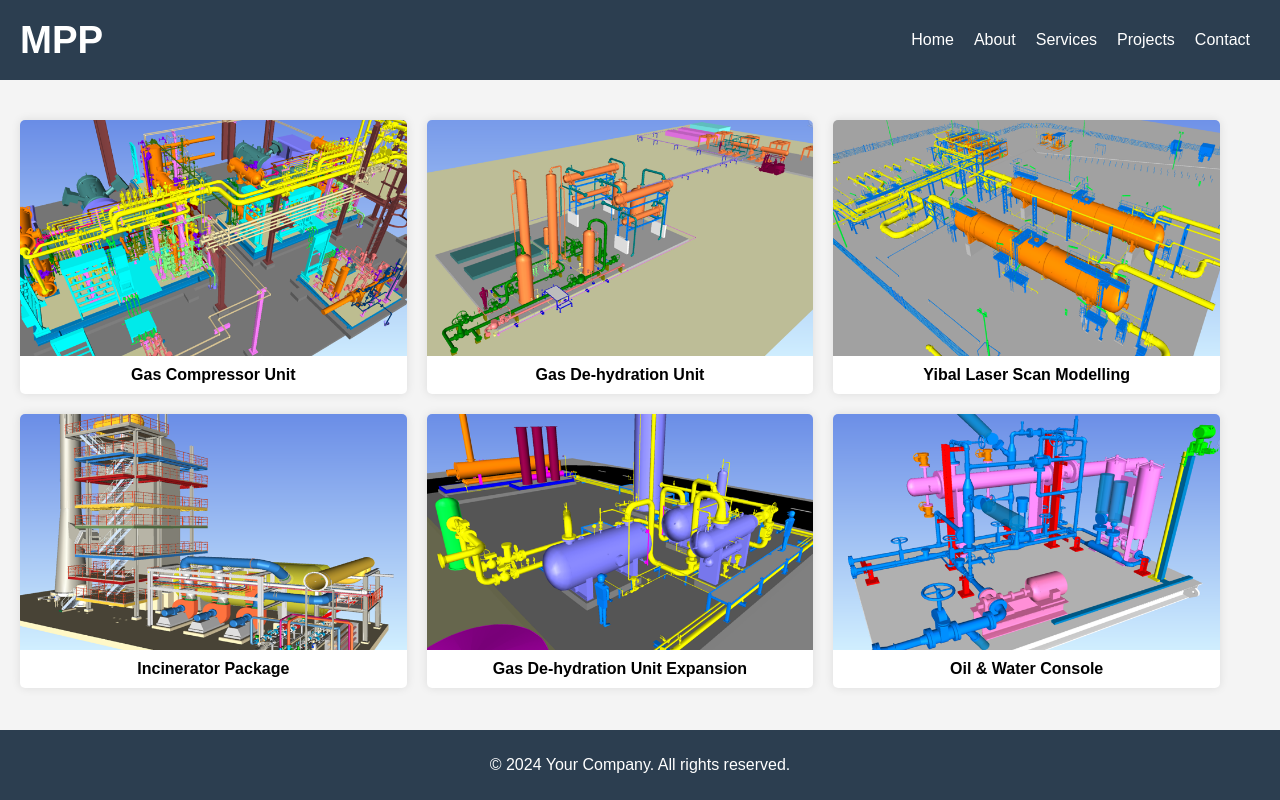
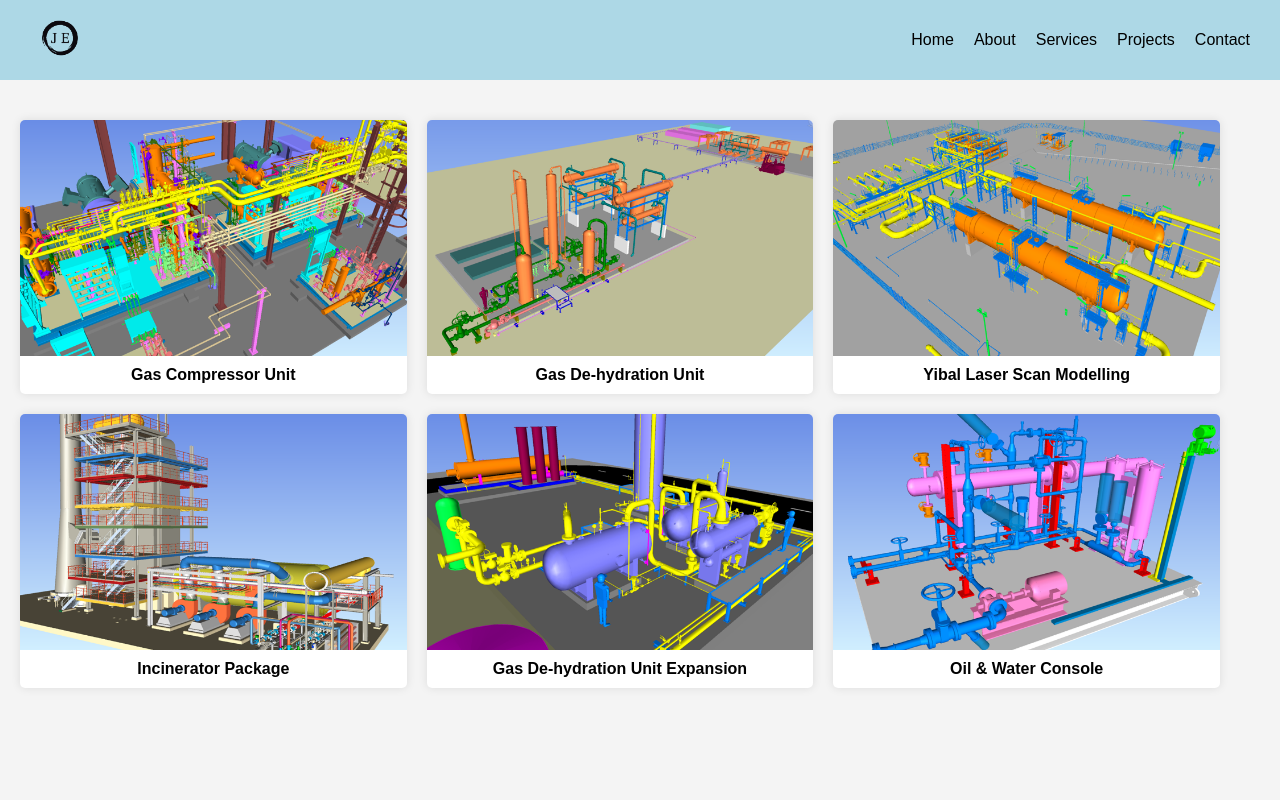
Before and after one commit to achint080200/jaysenergy, a website built with Vite: page projects.html in a window 1280 px wide. Built offline with nearby package versions, Linux system fonts and the light colour scheme.

Commit message:
new changes

```diff
--- a/projects.html
+++ b/projects.html
@@ -15,8 +15,8 @@
   </head>
   <body>
     <header class="header">
-      <div class="logo-header">
-        <h1 class="header-font">MPP</h1>
+      <div>
+        <img class="new-logo" src="./src/assets/icons/icon4.png" alt="No photo">
       </div>
       <div class="header-right">
         <ul>
@@ -179,9 +179,7 @@
       </div>
     </div>
 
-    <footer>
-      <p>&copy; 2024 Your Company. All rights reserved.</p>
-    </footer>
+
 
     <script type="module" src="./src/pages/project.js"></script>
   </body>
--- a/src/styles/about.css
+++ b/src/styles/about.css
@@ -9,9 +9,9 @@ body {
     display: flex;
     justify-content: space-between;
     align-items: center;
-    background-color: #2c3e50; /* Deep blue-gray */
+    background-color: lightblue; /* Deep blue-gray */
     padding: 15px 30px;
-    color: white;
+    color: black;
     position: fixed;
     top: 0;
     left: 0;
@@ -149,6 +149,11 @@ body {
 .grid-item ul li::marker {
     font-size: 1.5em; /* Bigger dots for list items */
 }
+.new-logo{
+    height: 60px;
+
+
+}
 
 /* Responsive Design */
 @media (max-width: 768px) {
--- a/src/styles/contact.css
+++ b/src/styles/contact.css
@@ -12,9 +12,9 @@ body {
     display: flex;
     justify-content: space-between;
     align-items: center;
-    background-color: #2c3e50; /* Deep blue-gray */
+    background-color: lightblue; /* Deep blue-gray */
     padding: 15px 30px;
-    color: white;
+    color: black;
     position: fixed;
     top: 0;
     left: 0;
@@ -150,6 +150,11 @@ body {
 .social-icons a:hover {
     color: #1f6d9c; /* Darker blue on hover */
 }
+.new-logo{
+    height: 60px;
+
+
+}
 
 /* Responsive Design */
 @media (max-width: 768px) {
--- a/src/styles/main.css
+++ b/src/styles/main.css
@@ -1,15 +1,37 @@
 body {
     font-family: 'Roboto', sans-serif;
     margin: 0; /* Ensure there's no default margin */
+}
+.logo-container {
+    position: relative;
+    width: 150px; /* Adjust size as needed */
+    height: 150px; /* Adjust size as needed */
+}
+
+.circle {
+    width: 100%;
+    height: 100%;
+    border-radius: 50%;
+    border: 5px solid black; /* Adjust border thickness and color */
+    display: flex;
+    align-items: center;
+    justify-content: center;
+    background-color: white;
+}
+
+.logo-text {
+    font-family: Arial, sans-serif; /* Adjust font family */
+    font-size: 3rem; /* Adjust font size */
+    font-weight: bold;
 }
 
 .header {
     display: flex;
     justify-content: space-between;
     align-items: center;
-    background-color: #2c3e50; /* Deep blue-gray */
+    background-color: lightblue; /* Deep blue-gray */
     padding: 15px 30px;
-    color: white;
+    color: black;
     position: fixed;
     top: 0;
     left: 0;
@@ -105,6 +127,11 @@ body {
     max-width: 100%;
     margin: auto; /* Center images in the container */
 }
+.new-logo{
+    height: 60px;
+
+
+}
 
 @keyframes fade {
     from { opacity: .4 }
--- a/src/styles/projects.css
+++ b/src/styles/projects.css
@@ -10,9 +10,9 @@ body {
     display: flex;
     justify-content: space-between;
     align-items: center;
-    background-color: #2c3e50;
+    background-color: lightblue;
     padding: 10px 20px;
-    color: white;
+    color: black;
     position: fixed;
     top: 0;
     left: 0;
@@ -119,6 +119,11 @@ footer {
     left: 0;
     right: 0;
 }
+.new-logo{
+    height: 60px;
+
+
+}
 
 /* Media Queries */
 @media (max-width: 768px) {
--- a/src/styles/services.css
+++ b/src/styles/services.css
@@ -14,9 +14,9 @@ body {
     display: flex;
     justify-content: space-between;
     align-items: center;
-    background-color: #2c3e50;
+    background-color: lightblue;
     padding: 15px 30px; /* Increased padding */
-    color: white;
+    color: black;
     position: fixed;
     top: 0;
     left: 0;
@@ -136,6 +136,11 @@ body {
     border-top: 1px solid #ccc;
     margin: 20px 0;
 }
+.new-logo{
+    height: 60px;
+
+
+}
 
 /* Responsive Design */
 @media (max-width: 768px) {
```
Also changed, not shown: about.html (+2 -2 lines), contact.html (+2 -2 lines), index.html (+4 -2 lines), services.html (+2 -2 lines), src/assets/icons/icon4.png (added), src/assets/images/New_logo.jpg (added).
